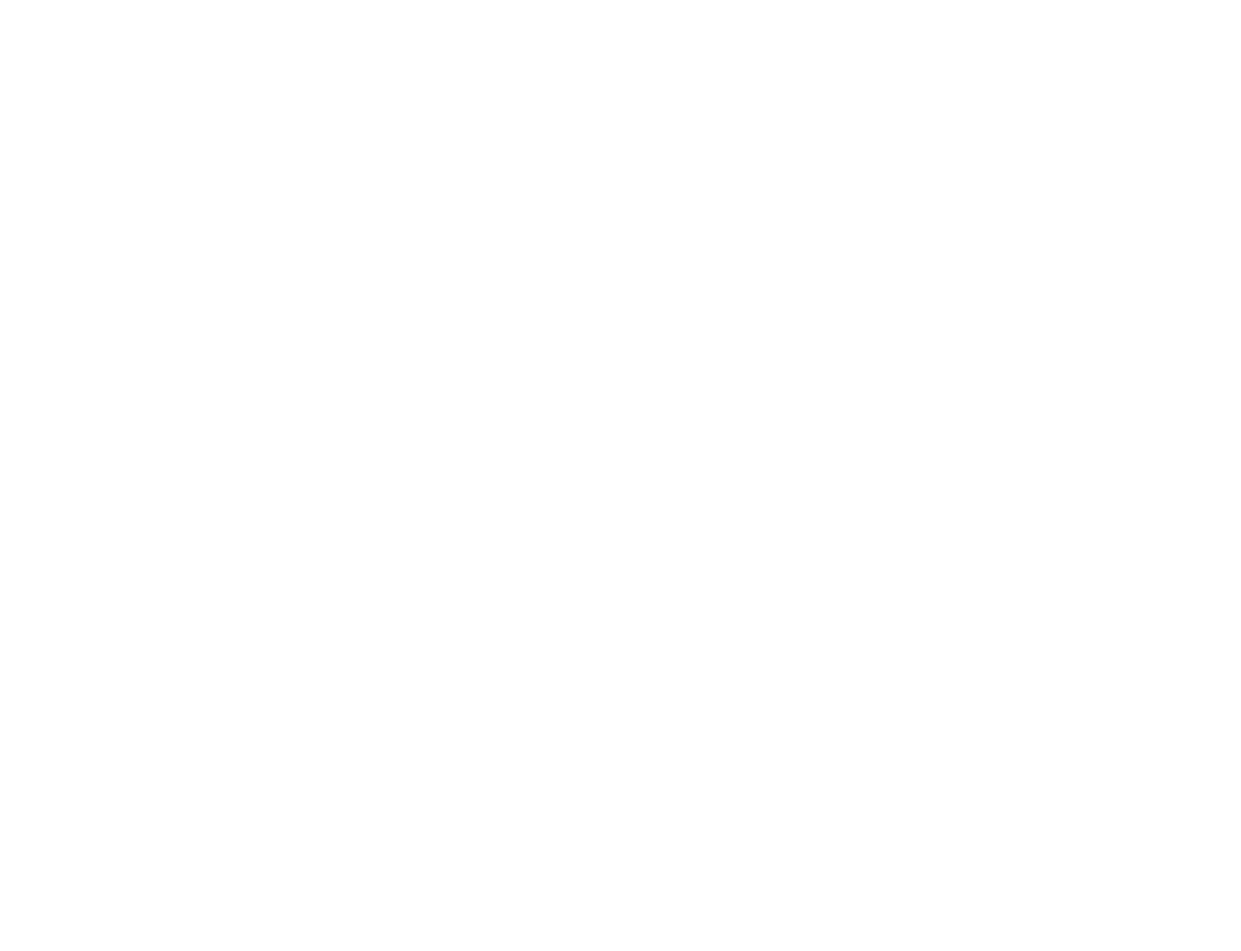
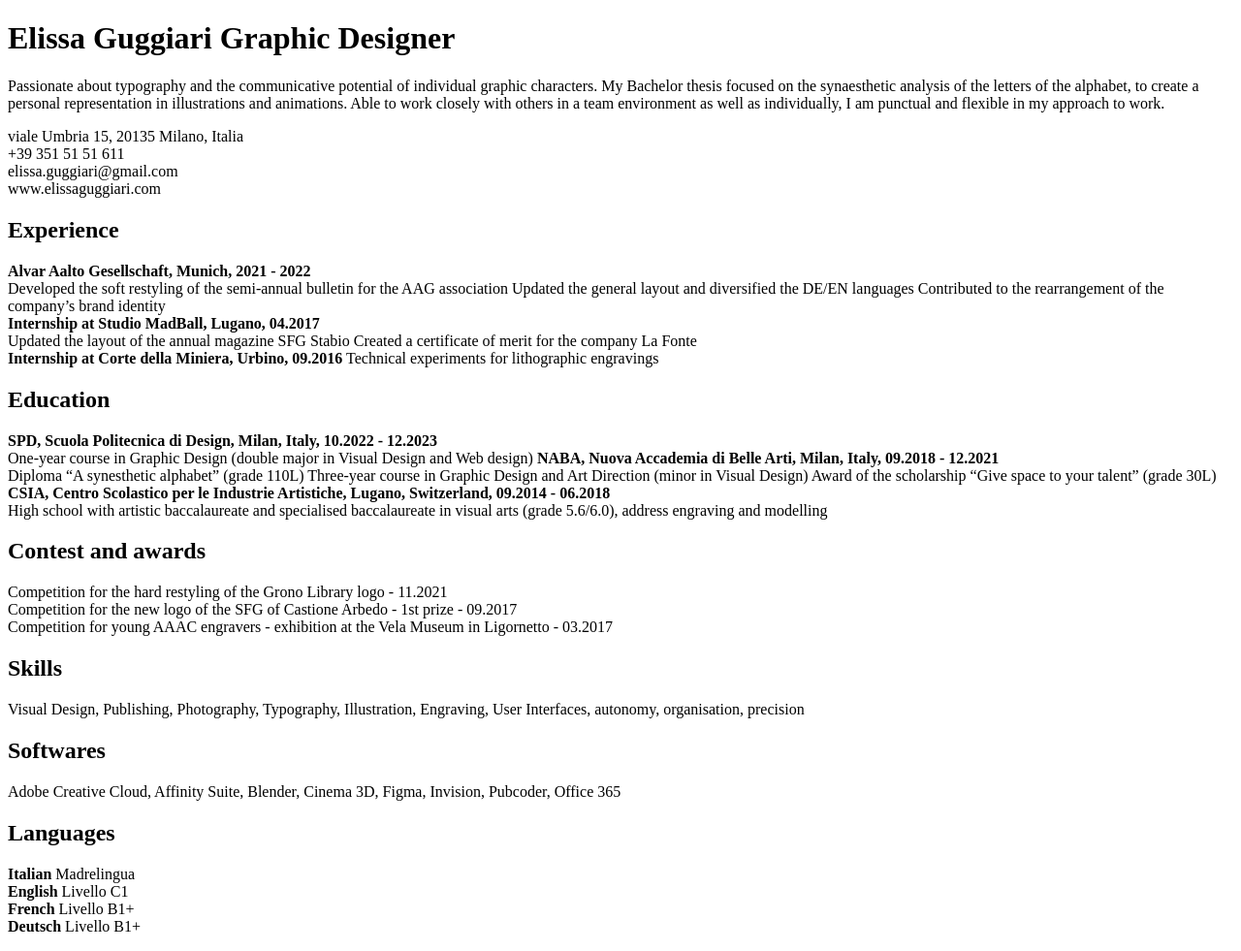
Before and after one commit to ElissaGuggiari/my-HTML-CV, a plain HTML site: page index.html in a window 1280 px wide. Shown: the whole page at 97% size. Before the commit the page ends 800 px from the top, so only its background shows below. Drawn offline with Linux system fonts and the light colour scheme.

Commit message:
added basic info

```diff
--- a/index.html
+++ b/index.html
@@ -7,6 +7,64 @@
     <title>Homepage</title>
 </head>
 <body>
+    <!-- Main title -->
+    <h1>Elissa Guggiari
+        Graphic Designer</h1>
+        <p>Passionate about typography and the communicative potential of individual graphic characters.
+            My Bachelor thesis focused on the synaesthetic analysis of the letters of the alphabet,
+            to create a personal representation in illustrations and animations.
+            Able to work closely with others in a team environment as well as individually,
+            I am punctual and flexible in my approach to work.</p>
+
+            <!-- Connection info -->
+            <p>viale Umbria 15, 20135 Milano, Italia <br>
+                +39 351 51 51 611 <br>
+                elissa.guggiari@gmail.com <br>
+                www.elissaguggiari.com</p>
+            <!-- Experience section -->
+            <h2>Experience</h2>
+            <p><b>Alvar Aalto Gesellschaft, Munich, 2021 - 2022</b> <br>
+                Developed the soft restyling of the semi-annual bulletin for the AAG association
+                Updated the general layout and diversified the DE/EN languages
+                Contributed to the rearrangement of the company’s brand identity <br>
+                <b>Internship at Studio MadBall, Lugano, 04.2017</b> <br>
+                Updated the layout of the annual magazine SFG Stabio
+                Created a certificate of merit for the company La Fonte <br>
+            <b>Internship at Corte della Miniera, Urbino, 09.2016</b>
+                Technical experiments for lithographic engravings</p>
+
+                <!-- Education section -->
+                <h2>Education</h2>
+                <p><b>SPD, Scuola Politecnica di Design, Milan, Italy, 10.2022 - 12.2023</b> <br>
+                    One-year course in Graphic Design (double major in Visual Design and Web design)
+                    <b>NABA, Nuova Accademia di Belle Arti, Milan, Italy, 09.2018 - 12.2021</b> <br>
+                    Diploma “A synesthetic alphabet” (grade 110L)
+                    Three-year course in Graphic Design and Art Direction (minor in Visual Design)
+                    Award of the scholarship “Give space to your talent” (grade 30L) <br>
+                    <b>CSIA, Centro Scolastico per le Industrie Artistiche, Lugano, Switzerland, 09.2014 - 06.2018</b> <br>
+                    High school with artistic baccalaureate and specialised baccalaureate in visual
+                    arts (grade 5.6/6.0), address engraving and modelling</p>
+
+                 <!-- Contest section -->
+                <h2>Contest and awards</h2>
+                <p>Competition for the hard restyling of the Grono Library logo - 11.2021 <br>
+                    Competition for the new logo of the SFG of Castione Arbedo - 1st prize - 09.2017 <br>
+                    Competition for young AAAC engravers - exhibition at the Vela Museum in Ligornetto - 03.2017</p>
+
+                <!-- Skills section -->
+                <h2>Skills</h2>
+                <p>Visual Design, Publishing, Photography, Typography, Illustration, Engraving, User Interfaces, autonomy, organisation, precision</p>
+
+                <!-- Softwares section -->
+                <h2>Softwares</h2>
+                <p>Adobe Creative Cloud, Affinity Suite, Blender, Cinema 3D, Figma, Invision, Pubcoder, Office 365</p>
+
+                <!-- Languages section -->
+                <h2>Languages</h2>
+                <p><b>Italian</b> Madrelingua <br>
+                    <b>English</b> Livello C1 <br>
+                    <b>French</b> Livello B1+ <br>
+                    <b>Deutsch</b> Livello B1+</p>
 
 </body>
 </html>
```
